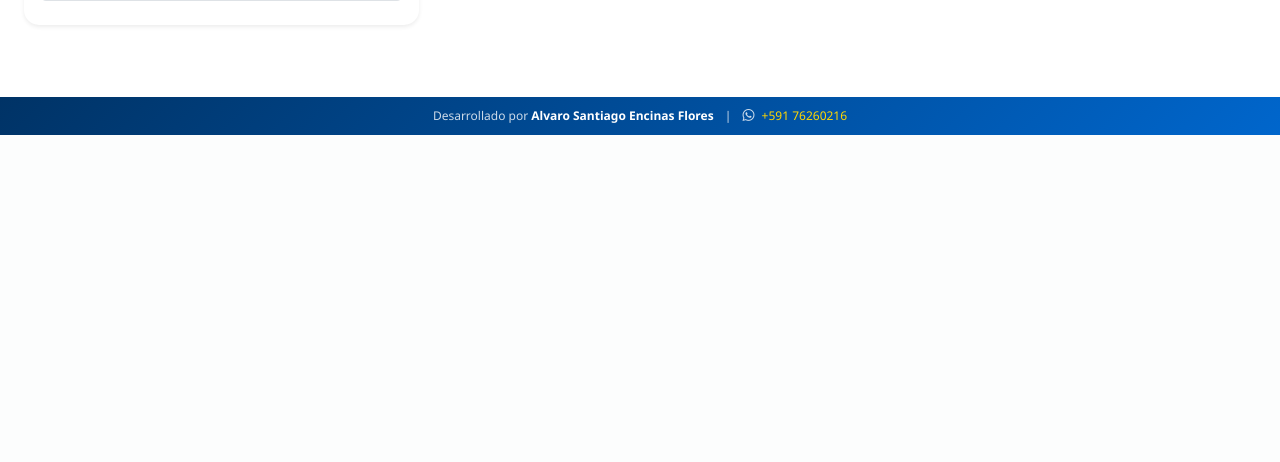
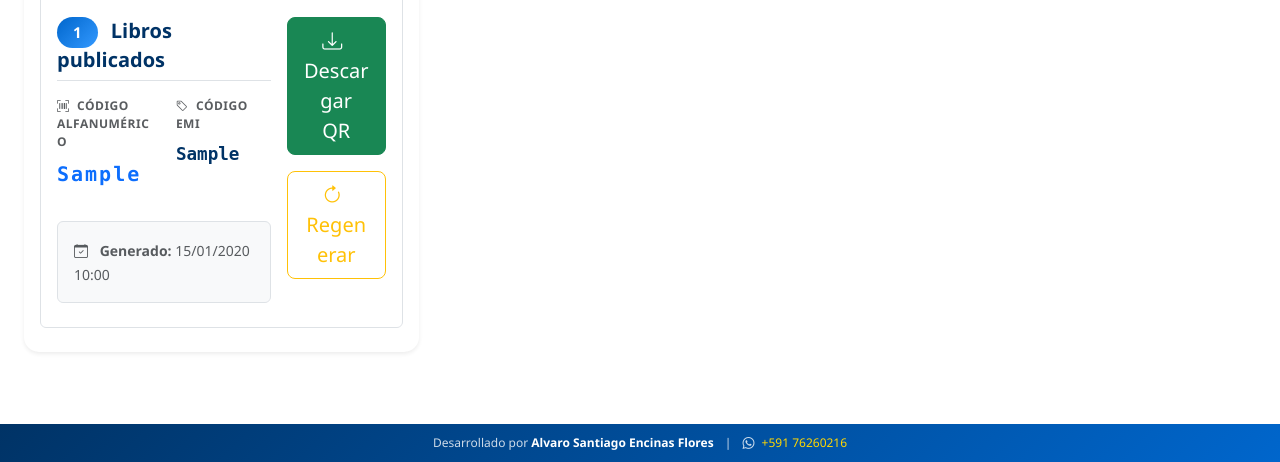
Before and after one commit to Darkweaver2535/sistema_certificacion_docencia, a Flask app: page /docentes/1 in a window 1280 px wide. Shown: the part 1020-1482 px from the top of the page. Before the commit the page ends 1155 px from the top, so only its background shows below. Run offline with Flask 3, Linux system fonts and the light colour scheme; a user stored in the database is signed in; tables that the repository leaves empty hold one stand-in row (values such as "Sample post").

Commit message:
Reorganizar layout: QR grande (400px) arriba centrado, información abajo ordenada

```diff
--- a/app/templates/docentes/ver.html
+++ b/app/templates/docentes/ver.html
@@ -105,57 +105,63 @@
                         <div class="list-group">
                             {% for cert in docente.certificados %}
                             <div class="list-group-item py-4">
-                                <div class="row g-3">
-                                    <!-- Columna del QR -->
-                                    <div class="col-12 col-md-4 text-center">
+                                <!-- QR Code arriba - centrado y grande -->
+                                <div class="text-center mb-4">
                                     {% if cert.qr_path %}
                                     <img src="{{ cert.get_qr_url() }}"
                                          alt="QR {{ cert.codigo_unico }}"
-                                             class="img-fluid border rounded p-3 mb-2"
-                                             style="max-width: 280px; width: 100%; background: white; box-shadow: 0 4px 8px rgba(0,0,0,0.15);">
+                                         class="border rounded p-3 mb-3"
+                                         style="max-width: 400px; width: 100%; background: white; box-shadow: 0 6px 12px rgba(0,0,0,0.2);">
                                     {% else %}
-                                        <div class="text-muted">
-                                            <i class="bi bi-qr-code" style="font-size: 5rem;"></i>
-                                            <p class="small mt-2 mb-0">QR no disponible</p>
+                                    <div class="text-muted mb-3">
+                                        <i class="bi bi-qr-code" style="font-size: 8rem;"></i>
+                                        <p class="mt-3 mb-0">QR no disponible</p>
                                     </div>
                                     {% endif %}
                                 </div>
 
-                                    <!-- Columna de información -->
-                                    <div class="col-12 col-md-5">
-                                        <h6 class="mb-3" style="color: var(--emi-azul-oscuro); font-weight: 700; font-size: 1rem;">
-                                            <span class="badge badge-emi-info me-2" style="font-size: 0.85rem;">{{ cert.docente_criterio.tipo_criterio.orden }}</span>
+                                <!-- Información del certificado abajo -->
+                                <div class="row g-3">
+                                    <div class="col-12 col-md-8">
+                                        <h5 class="mb-3 pb-2 border-bottom" style="color: var(--emi-azul-oscuro); font-weight: 700;">
+                                            <span class="badge badge-emi-info me-2">{{ cert.docente_criterio.tipo_criterio.orden }}</span>
                                             {{ cert.docente_criterio.tipo_criterio.nombre }}
-                                        </h6>
+                                        </h5>
 
-                                        <div class="mb-2">
-                                            <small class="text-muted d-block mb-1" style="font-size: 0.75rem; text-transform: uppercase; letter-spacing: 0.5px;">Código Alfanumérico:</small>
-                                            <code class="text-primary d-block" style="font-size: 1rem; font-weight: 700; letter-spacing: 1px;">{{ cert.codigo_unico }}</code>
+                                        <div class="row mb-3">
+                                            <div class="col-md-6 mb-3">
+                                                <small class="text-muted d-block mb-2" style="font-size: 0.75rem; text-transform: uppercase; letter-spacing: 0.5px; font-weight: 600;">
+                                                    <i class="bi bi-upc-scan me-1"></i> Código Alfanumérico
+                                                </small>
+                                                <code class="d-block text-primary" style="font-size: 1.25rem; font-weight: 700; letter-spacing: 2px;">{{ cert.codigo_unico }}</code>
                                             </div>
 
-                                        <div class="mb-2">
-                                            <small class="text-muted d-block mb-1" style="font-size: 0.75rem; text-transform: uppercase; letter-spacing: 0.5px;">Código EMI:</small>
-                                            <span class="d-block" style="font-family: monospace; color: var(--emi-azul-oscuro); font-weight: 600; font-size: 0.9rem;">{{ cert.codigo_emi }}</span>
+                                            <div class="col-md-6 mb-3">
+                                                <small class="text-muted d-block mb-2" style="font-size: 0.75rem; text-transform: uppercase; letter-spacing: 0.5px; font-weight: 600;">
+                                                    <i class="bi bi-tag me-1"></i> Código EMI
+                                                </small>
+                                                <span class="d-block" style="font-family: monospace; color: var(--emi-azul-oscuro); font-weight: 700; font-size: 1.1rem;">{{ cert.codigo_emi }}</span>
+                                            </div>
                                         </div>
 
-                                        <div class="mt-3 pt-2 border-top">
+                                        <div class="alert alert-light border mb-0" style="background: #f8f9fa;">
                                             <small class="text-muted">
-                                                <i class="bi bi-calendar-check me-1"></i>
-                                                Generado: {{ cert.fecha_generacion.strftime('%d/%m/%Y %H:%M') }}
+                                                <i class="bi bi-calendar-check me-2"></i>
+                                                <strong>Generado:</strong> {{ cert.fecha_generacion.strftime('%d/%m/%Y %H:%M') }}
                                             </small>
                                         </div>
                                     </div>
 
                                     <!-- Columna de acciones -->
-                                    <div class="col-12 col-md-3 d-flex flex-column justify-content-center gap-2">
+                                    <div class="col-12 col-md-4 d-flex flex-column justify-content-start gap-3">
                                         <a href="{{ url_for('certificados.descargar_qr', id=cert.id) }}"
-                                           class="btn btn-success btn-sm">
-                                            <i class="bi bi-download me-1"></i> Descargar QR
+                                           class="btn btn-success btn-lg">
+                                            <i class="bi bi-download me-2"></i> Descargar QR
                                         </a>
                                         <a href="{{ url_for('certificados.regenerar', id=cert.id) }}"
-                                           class="btn btn-outline-warning btn-sm"
+                                           class="btn btn-outline-warning btn-lg"
                                            onclick="return confirm('¿Regenerar este certificado? Se crearán nuevos códigos.')">
-                                            <i class="bi bi-arrow-clockwise me-1"></i> Regenerar
+                                            <i class="bi bi-arrow-clockwise me-2"></i> Regenerar
                                         </a>
                                     </div>
                                 </div>
```
Lines whose indentation alone changed are shown as unchanged.
